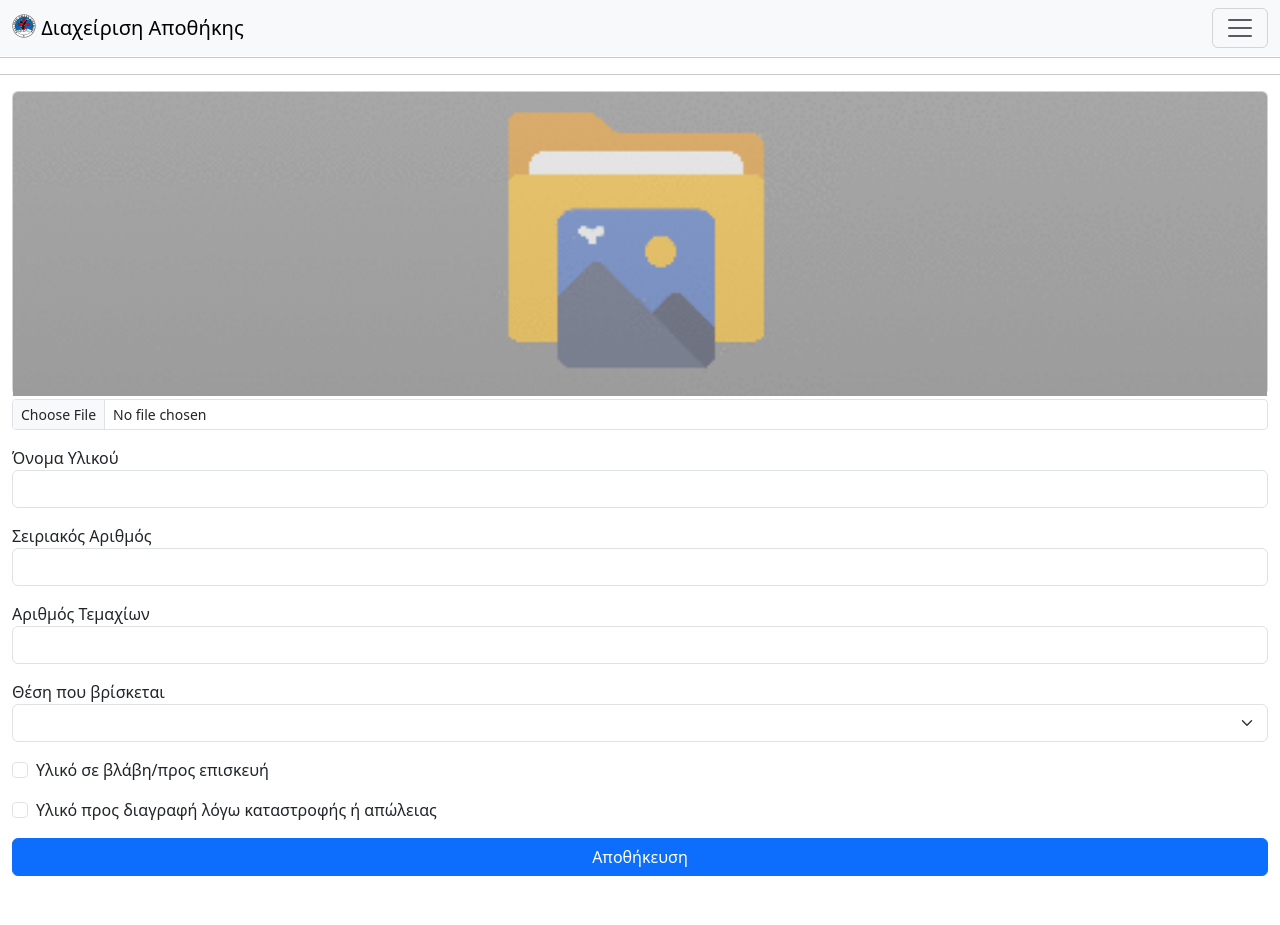
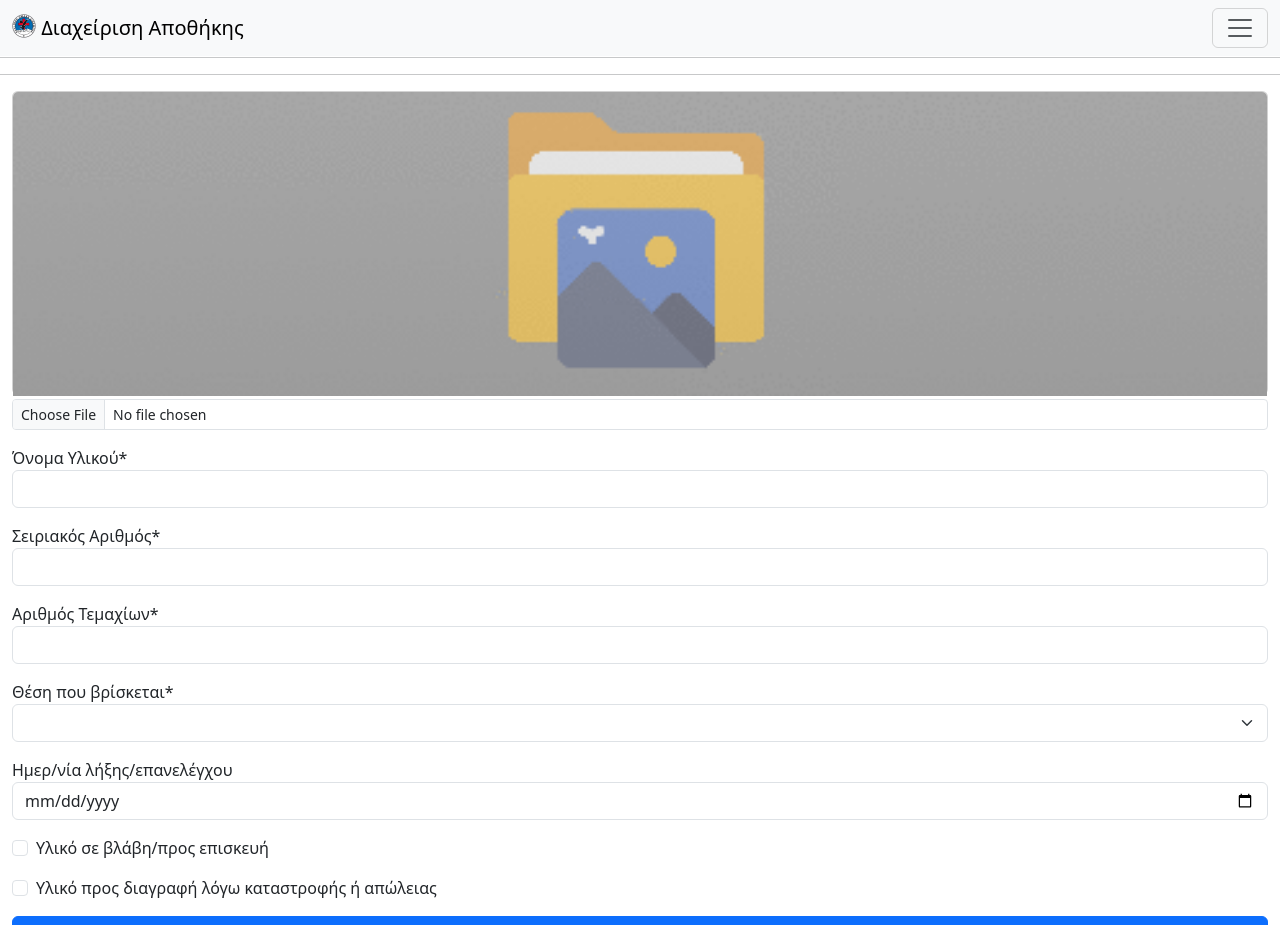
Before and after one commit to happyDebugging/hrt-mg-warehouse, an Angular app: page /water/material-lines/item in a window 1280 px wide. Shown: the top 925 px of the page. Before the commit the page ends 892 px from the top, so only its background shows below. Built offline with nearby package versions, Linux system fonts and the light colour scheme.

Commit message:
Added notice for mandatory fields in material details form, Added expiry date model property, Delete previous and Upload new material photo when another photo is selected, Fixed new image not loading after updated.

```diff
--- a/src/app/material-details/material-details.component.html
+++ b/src/app/material-details/material-details.component.html
@@ -27,25 +27,25 @@
 
     <form ngNativeValidate #form>
         <div class="form-group mb-3">
-            <label for="materialName">Όνομα Υλικού</label>
+            <label for="materialName">Όνομα Υλικού*</label>
             <input type="text" class="form-control" id="materialName" name="materialName" [(ngModel)]="materialName"
                 required>
         </div>
 
         <div class="form-group mb-3">
-            <label for="serialNumber">Σειριακός Αριθμός</label>
+            <label for="serialNumber">Σειριακός Αριθμός*</label>
             <input type="text" class="form-control" id="serialNumber" name="serialNumber"
                 [(ngModel)]="materialserialNumber" required>
         </div>
 
         <div class="form-group mb-3">
-            <label for="quantity">Αριθμός Τεμαχίων</label>
+            <label for="quantity">Αριθμός Τεμαχίων*</label>
             <input type="text" class="form-control" id="quantity" name="quantity" [(ngModel)]="materialQuantity"
                 required>
         </div>
 
         <div class="form-group mb-3">
-            <label for="place">Θέση που βρίσκεται</label>
+            <label for="place">Θέση που βρίσκεται*</label>
             <select class="form-select mb-3" name="place" [(ngModel)]="materialStoringPlace"
                 (change)="SetMaterialAsBorrowed(materialStoringPlace)" required>
                 <option value="warehouse">Αποθήκη</option>
@@ -62,16 +62,21 @@
             </select>
 
             <div *ngIf="isMaterialBorrowed" class="form-group mb-3">
-                <label for="borrowedTo">Όνομα Χρεωμένου</label>
+                <label for="borrowedTo">Όνομα Χρεωμένου*</label>
                 <input type="text" class="form-control" id="borrowedTo" name="borrowedTo"
                     [(ngModel)]="materialBorrowedTo" required>
             </div>
 
             <div *ngIf="isMaterialBorrowed" class="form-group mb-3">
-                <label for="borrowedDate">Ημερ/νία Δανεισμού</label>
+                <label for="borrowedDate">Ημερ/νία Δανεισμού*</label>
                 <input type="date" class="form-control" id="borrowedDate" name="borrowedDate"
                     [(ngModel)]="materialBorrowedAt">
             </div>
+        </div>
+
+        <div class="form-group mb-3">
+            <label for="expiryDate">Ημερ/νία λήξης/επανελέγχου</label>
+            <input type="date" class="form-control" id="expiryDate" name="expiryDate" [(ngModel)]="materialExpiryDate">
         </div>
 
         <div class="form-check mb-3">
@@ -90,10 +95,15 @@
             </label>
         </div>
 
+        <div class="text-wrap fw-light text-primary mb-3" style="font-size: small;">
+            <div *ngIf="CreatedAt != '' && CreatedAt != null && CreatedAt != undefined">
+                *Υποχρεωτικό πεδίο.
+            </div>
+        </div>
+
         <div *ngIf="!isSaveSuccessfull" class="d-grid mb-3">
             <button type="submit" class="btn btn-primary" (click)="form.checkValidity()? DecideOnSaveMethod() : null">Αποθήκευση</button>
         </div>
-
         <div *ngIf="isSaveSuccessfull" class="d-grid mb-3">
             <button type="button" class="btn btn-info">Επιτυχής αποθήκευση!</button>
         </div>
--- a/src/app/material-details/material-details.component.ts
+++ b/src/app/material-details/material-details.component.ts
@@ -1,7 +1,7 @@
 import { Component } from '@angular/core';
 import { initializeApp } from 'firebase/app';
 import { getDatabase } from 'firebase/database';
-import { getDownloadURL, getStorage, ref, uploadString } from "firebase/storage";
+import { deleteObject, getDownloadURL, getStorage, ref, uploadString } from "firebase/storage";
 import { DbFunctionService } from '../shared/services/db-functions.service';
 import { MaterialLines } from '../shared/models/material-lines.model';
 import { map, Subscription } from 'rxjs';
@@ -33,6 +33,7 @@ export class MaterialDetailsComponent {
   materialStoredNearRepeater = '';
   materialBorrowedTo = '';
   materialBorrowedAt = '';
+  materialExpiryDate = '';
   isMaterialDamaged = false;
   isMaterialDeleted = false;
   CreatedAt = '';
@@ -40,10 +41,13 @@ export class MaterialDetailsComponent {
   LastUpdatedAt = '';
   LastUpdatedBy = '';
   materialPhoto = '';
+  previousMaterialPhoto = '';
 
   isMaterialBorrowed = false;
 
   isSaveSuccessfull = false;
+
+  hasPreviewPhotoChanged = false;
 
   // Firebase web app configuration
   firebaseConfig = {
@@ -108,6 +112,8 @@ export class MaterialDetailsComponent {
         };
 
         reader.readAsDataURL(this.currentFile);
+
+        this.hasPreviewPhotoChanged = true;
       }
     }
   }
@@ -126,7 +132,6 @@ export class MaterialDetailsComponent {
   }
 
   DecideOnSaveMethod() {
-
     console.log('this.materialId ' + this.materialId)
 
     if (this.materialId != '' && this.materialId != null && this.materialId != undefined) {
@@ -155,13 +160,33 @@ export class MaterialDetailsComponent {
       updatedMaterialLine.BorrowedTo = this.materialBorrowedTo;
       updatedMaterialLine.BorrowedAt = this.materialBorrowedAt;
     }
+    updatedMaterialLine.ExpiryDate = this.materialExpiryDate;
     updatedMaterialLine.IsMaterialDamaged = this.isMaterialDamaged;
     updatedMaterialLine.IsMaterialDeleted = this.isMaterialDeleted;
     updatedMaterialLine.CreatedAt = this.CreatedAt;
     updatedMaterialLine.CreatedBy = this.CreatedBy;
     updatedMaterialLine.LastUpdatedAt = Date.now().toString();
     updatedMaterialLine.LastUpdatedBy = this.LastUpdatedBy;
-    updatedMaterialLine.Photo = this.materialPhoto;
+
+    if (this.hasPreviewPhotoChanged) {
+      updatedMaterialLine.Photo = this.materialName + '_' + this.materialserialNumber + '_' + Date.now().toString();
+      localStorage.setItem('materialPhotoToPreview', updatedMaterialLine.Photo);
+
+      const desertRef = ref(this.storage, this.previousMaterialPhoto);
+      // Delete previous uploaded image
+      deleteObject(desertRef).then(() => {
+        console.log('File deleted successfully')
+      }).catch((error) => {
+        console.log(error)
+      });
+
+      this.storageRef = ref(this.storage, updatedMaterialLine.Photo);
+      uploadString(this.storageRef, this.preview, 'data_url').then((snapshot) => {
+        console.log('Uploaded image!');
+      });
+    } else {
+      updatedMaterialLine.Photo = this.previousMaterialPhoto;
+    }
 
     this.updateMaterialLines = this.dbFunctionService.updateMaterialLinesToDb(updatedMaterialLine)
       .pipe(map((response: any) => {
@@ -199,6 +224,7 @@ export class MaterialDetailsComponent {
     materialLine.StoredNearRepeater = this.materialStoredNearRepeater;//
     materialLine.BorrowedTo = this.materialBorrowedTo;
     materialLine.BorrowedAt = this.materialBorrowedAt;
+    materialLine.ExpiryDate = this.materialExpiryDate;
     materialLine.IsMaterialDamaged = this.isMaterialDamaged;
     materialLine.IsMaterialDeleted = this.isMaterialDeleted;
     materialLine.CreatedAt = Date.now().toString();
@@ -247,6 +273,7 @@ export class MaterialDetailsComponent {
       this.isMaterialBorrowed = true;
     }
     this.materialBorrowedAt = JSON.parse(JSON.stringify(localStorage.getItem('materialBorrowedAtToPreview')));
+    this.materialExpiryDate = JSON.parse(JSON.stringify(localStorage.getItem('materialExpiryDateToPreview')));
     if (JSON.parse(JSON.stringify(localStorage.getItem('isMaterialDamagedToPreview'))) == 'true') {
       this.isMaterialDamaged = true;
     } else this.isMaterialDamaged = false;
@@ -258,6 +285,7 @@ export class MaterialDetailsComponent {
     this.LastUpdatedAt = JSON.parse(JSON.stringify(localStorage.getItem('LastUpdatedAtToPreview')));
     this.LastUpdatedBy = JSON.parse(JSON.stringify(localStorage.getItem('LastUpdatedByToPreview')));
     this.materialPhoto = JSON.parse(JSON.stringify(localStorage.getItem('materialPhotoToPreview')));
+    this.previousMaterialPhoto = JSON.parse(JSON.stringify(localStorage.getItem('materialPhotoToPreview')));
   }
 
   GetMaterialPhotoFromStorage() {
--- a/src/app/material-lines/material-lines.component.ts
+++ b/src/app/material-lines/material-lines.component.ts
@@ -24,6 +24,7 @@ export class MaterialLinesComponent {
     StoredNearRepeater: '',
     BorrowedTo: '',
     BorrowedAt: '',
+    ExpiryDate: '',
     IsMaterialDamaged: false,
     IsMaterialDeleted: false,
     CreatedAt: '',
@@ -43,6 +44,7 @@ export class MaterialLinesComponent {
     StoredNearRepeater: '',
     BorrowedTo: '',
     BorrowedAt: '',
+    ExpiryDate: '',
     IsMaterialDamaged: false,
     IsMaterialDeleted: false,
     CreatedAt: '',
@@ -62,6 +64,7 @@ export class MaterialLinesComponent {
     StoredNearRepeater: '',
     BorrowedTo: '',
     BorrowedAt: '',
+    ExpiryDate: '',
     IsMaterialDamaged: false,
     IsMaterialDeleted: false,
     CreatedAt: '',
@@ -132,6 +135,7 @@ export class MaterialLinesComponent {
                 resObj.StoredNearRepeater = data.StoredNearRepeater;//
                 resObj.BorrowedTo = data.BorrowedTo;
                 resObj.BorrowedAt = data.BorrowedAt;
+                resObj.ExpiryDate = data.ExpiryDate;
                 resObj.IsMaterialDamaged = data.IsMaterialDamaged;
                 resObj.IsMaterialDeleted = data.IsMaterialDeleted;
                 resObj.CreatedAt = data.CreatedAt;
@@ -173,6 +177,7 @@ export class MaterialLinesComponent {
     localStorage.setItem('materialStoredNearRepeaterToPreview', material.StoredNearRepeater);
     localStorage.setItem('materialBorrowedToToPreview', material.BorrowedTo);
     localStorage.setItem('materialBorrowedAtToPreview', material.BorrowedAt);
+    localStorage.setItem('materialExpiryDateToPreview', material.ExpiryDate);
     localStorage.setItem('isMaterialDamagedToPreview', material.IsMaterialDamaged.toString());
     localStorage.setItem('isMaterialDeletedToPreview', material.IsMaterialDeleted.toString());
     localStorage.setItem('CreatedAtToPreview', material.CreatedAt);
@@ -192,6 +197,7 @@ export class MaterialLinesComponent {
     localStorage.removeItem('materialStoredNearRepeaterToPreview');
     localStorage.removeItem('materialBorrowedToToPreview');
     localStorage.removeItem('materialBorrowedAtToPreview');
+    localStorage.removeItem('materialExpiryDateToPreview');
     localStorage.removeItem('isMaterialDamagedToPreview');
     localStorage.removeItem('isMaterialDeletedToPreview');
     localStorage.removeItem('CreatedAtToPreview');
--- a/src/app/shared/models/material-lines.model.ts
+++ b/src/app/shared/models/material-lines.model.ts
@@ -8,6 +8,7 @@ export class MaterialLines {
     StoredNearRepeater!: string;
     BorrowedTo!: string;
     BorrowedAt!: string;
+    ExpiryDate!: string;
     IsMaterialDamaged!: boolean;
     IsMaterialDeleted!: boolean;
     CreatedAt!: string;
```
